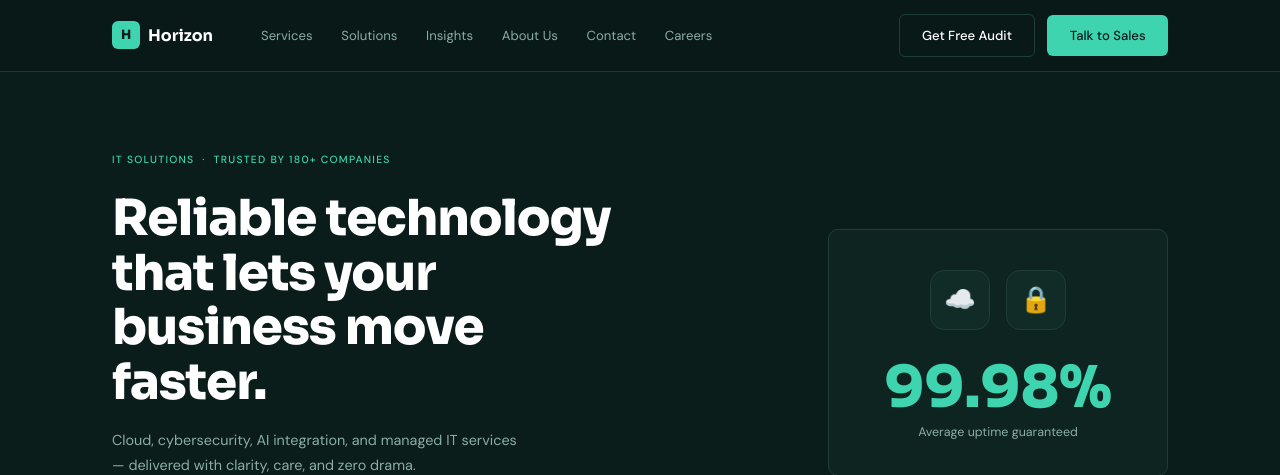
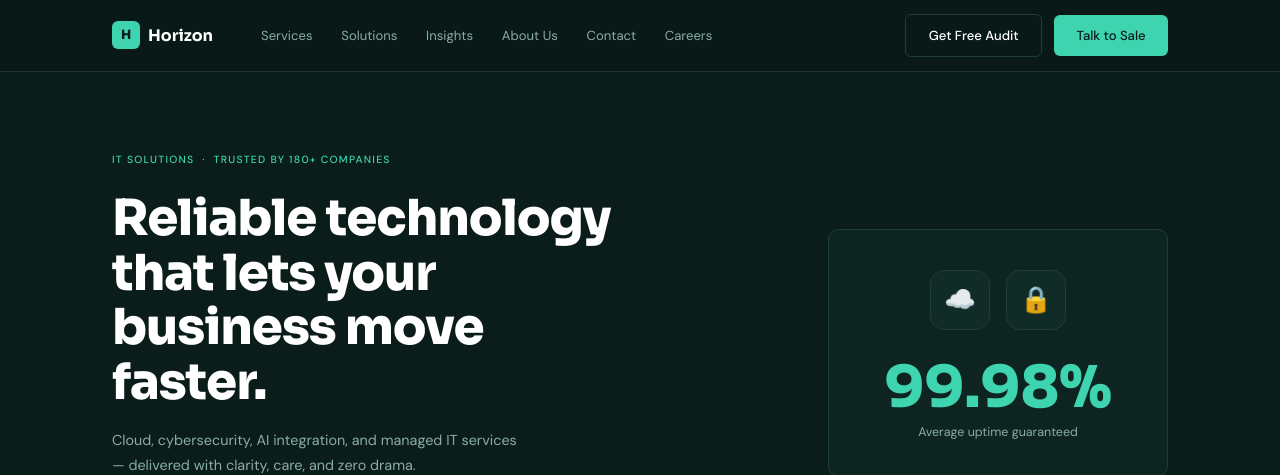
Before and after one commit to kobinasammy/horizon-it-solutions, a Flask app: page / in a window 1280 px wide. Shown: the top 475 px of the page. Run offline with Flask 3, Linux system fonts and the light colour scheme.

Commit message:
Test auto deploy

```diff
--- a/templates/index.html
+++ b/templates/index.html
@@ -25,7 +25,7 @@
       </ul>
       <div class="nav-actions">
         <a href="#" class="btn-outline">Get Free Audit</a>
-        <a href="#" class="btn-primary">Talk to Sales</a>
+        <a href="#" class="btn-primary">Talk to Sale</a>
       </div>
     </div>
   </nav>
```
